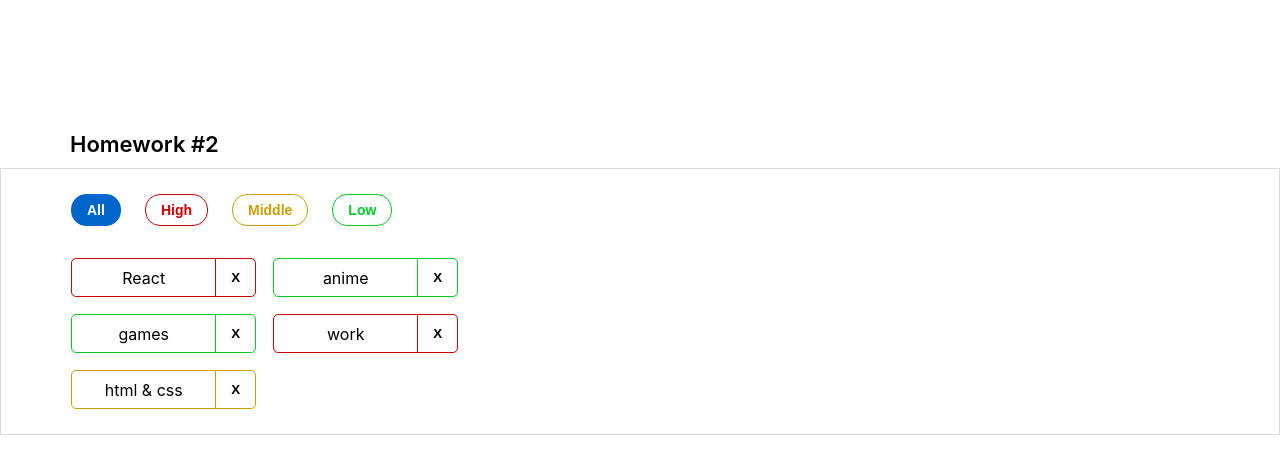
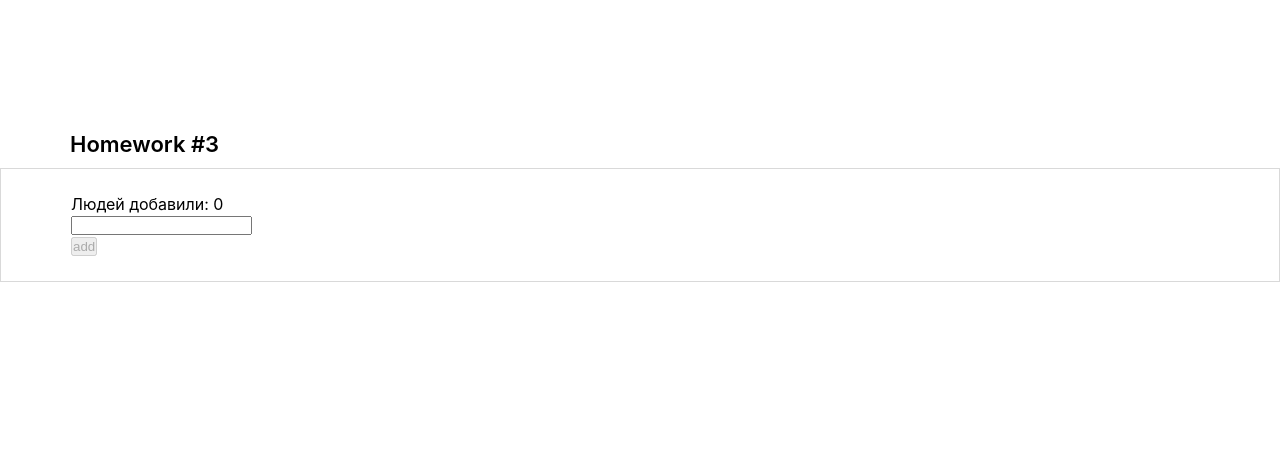
Before and after one commit to vetal1136/hws2-master, a React (Create React App) app: page / in a window 1280 px wide. Shown: the top 474 px of the page. Built offline with nearby package versions, Linux system fonts and the light colour scheme.

Commit message:
2 sprint 3 week 3 homework

```diff
--- a/package.json
+++ b/package.json
@@ -14,7 +14,7 @@
     "@types/node": "16.11.56",
     "@types/react": "18.0.17",
     "@types/react-dom": "18.0.6",
-    "@types/uuid": "8.3.4",
+    "@types/uuid": "^9.0.8",
     "axios": "0.27.2",
     "gh-pages": "4.0.0",
     "react": "18.2.0",
@@ -24,7 +24,7 @@
     "react-scripts": "5.0.1",
     "redux": "4.2.0",
     "typescript": "4.7.4",
-    "uuid": "9.0.0",
+    "uuid": "^9.0.1",
     "web-vitals": "2.1.4"
   },
   "scripts": {
--- a/src/s1-main/App.tsx
+++ b/src/s1-main/App.tsx
@@ -2,6 +2,7 @@ import React from 'react'
 import s from './App.module.css'
 import HW2 from "../s2-homeworks/hw02/HW2";
 import HW1 from '../s2-homeworks/hw01/HW1';
+import HW3 from "../s2-homeworks/hw03/HW3";
 
 
 function App() {
@@ -9,8 +10,8 @@ function App() {
         <div className={s.App}>
             {/*<HW1/>*/}
             {/*раскомментировать по ходу выполнения*/}
-            <HW2/>
-            {/*<HW3/>*/}
+            {/*<HW2/>*/}
+            <HW3/>
             {/*<HW4/>*/}
 
             {/*при выполнении дз 5 и более - закомментировать здесь дз 1-4, так как они есть внутри дз 5*/}
--- a/src/s2-homeworks/hw03/Greeting.tsx
+++ b/src/s2-homeworks/hw03/Greeting.tsx
@@ -2,14 +2,14 @@ import React, {ChangeEvent, KeyboardEvent} from 'react'
 import s from './Greeting.module.css'
 
 type GreetingPropsType = {
-    name: any // need to fix any
-    setNameCallback: any // need to fix any
-    addUser: any // need to fix any
-    onBlur: any // need to fix any
-    onEnter: any // need to fix any
-    error: any // need to fix any
-    totalUsers: any // need to fix any
-    lastUserName?: any // need to fix any
+    name: string // need to fix any
+    setNameCallback: (e: ChangeEvent<HTMLInputElement>) => void // need to fix any
+    addUser: () => void // need to fix any
+    onBlur: () => void // need to fix any
+    onEnter: (e: KeyboardEvent<HTMLInputElement>) => void // need to fix any
+    error: string // need to fix any
+    totalUsers: number // need to fix any
+    lastUserName?: string // need to fix any
 }
 
 // презентационная компонента (для верстальщика)
@@ -25,7 +25,7 @@ const Greeting: React.FC<GreetingPropsType> = (
         lastUserName,
     } // деструктуризация пропсов
 ) => {
-    const inputClass = s.errorInput // need to fix with (?:)
+    const inputClass = error ? s.errorInput : '' // need to fix with (?:)
 
     return (
         <div id={'hw3-form'} className={s.greetingForm}>
--- a/src/s2-homeworks/hw03/GreetingContainer.tsx
+++ b/src/s2-homeworks/hw03/GreetingContainer.tsx
@@ -3,18 +3,29 @@ import Greeting from './Greeting'
 import { UserType } from './HW3'
 
 type GreetingContainerPropsType = {
-    users: any // need to fix any
-    addUserCallback: any // need to fix any
+    users: UserType[] // need to fix any
+    addUserCallback: (name: string) => void // need to fix any
 }
 
-export const pureAddUser = (name: any, setError: any, setName: any, addUserCallback: any) => {
+export const pureAddUser = (name: string, setError: (error: string) => void, setName: (name: string) => void, addUserCallback: (name: string) => void) => {
+    if (name.trim() === '') {
+        setError('Ошибка! Введите имя!')
+        setName('')
+    } else {
+        addUserCallback(name.trim())
+        setName('')
+    }
     // если имя пустое - показать ошибку, иначе - добавить юзера и очистить инпут
 }
 
-export const pureOnBlur = (name: any, setError: any) => { // если имя пустое - показать ошибку
+export const pureOnBlur = (name: string, setError: (error: string) => void) => { // если имя пустое - показать ошибку
+    if (name.trim() === '') {
+        setError('Ошибка! Введите имя!')
+    }
 }
 
-export const pureOnEnter = (e: any, addUser: any) => { // если нажата кнопка Enter - добавить
+export const pureOnEnter = (e: KeyboardEvent<HTMLInputElement>, addUser: () => void) => { // если нажата кнопка Enter - добавить
+    if (e.code === 'Enter' || e.code === 'NumpadEnter') addUser()
 }
 
 // более простой и понятный для новичков
@@ -26,12 +37,11 @@ const GreetingContainer: React.FC<GreetingContainerPropsType> = ({
     addUserCallback,
 }) => {
     // деструктуризация пропсов
-    const [name, setName] = useState<any>('') // need to fix any
-    const [error, setError] = useState<any>('') // need to fix any
+    const [name, setName] = useState<string>('') // need to fix any
+    const [error, setError] = useState<string>('') // need to fix any
 
-    const setNameCallback = (e: any) => { // need to fix any
-        setName('some name') // need to fix
-
+    const setNameCallback = (e: ChangeEvent<HTMLInputElement>) => { // need to fix any
+        setName(e.currentTarget.value) // need to fix
         error && setError('')
     }
     const addUser = () => {
@@ -46,8 +56,8 @@ const GreetingContainer: React.FC<GreetingContainerPropsType> = ({
         pureOnEnter(e, addUser)
     }
 
-    const totalUsers = 0 // need to fix
-    const lastUserName = 'some name' // need to fix
+    const totalUsers = users.length // need to fix
+    const lastUserName = users.length ? users[users.length - 1].name : '' // need to fix
 
     return (
         <Greeting
--- a/src/s2-homeworks/hw03/HW3.tsx
+++ b/src/s2-homeworks/hw03/HW3.tsx
@@ -19,20 +19,19 @@ import GreetingContainer from './GreetingContainer'
 
 // types
 export type UserType = {
-    _id: any // need to fix any
-    name: any // need to fix any
+    _id: string // need to fix any
+    name: string // need to fix any
 }
 
-export const pureAddUserCallback = (name: any, setUsers: any, users: any) => { // need to fix any
-    const user = { // need to fix
-    }
+export const pureAddUserCallback = (name: string, setUsers: ([]) => void, users: UserType[]) => { // need to fix any
+    const user = {_id: v1(), name: name}
     setUsers([...users, user])
 }
 
 const HW3 = () => {
-    const [users, setUsers] = useState<any>([]) // need to fix any
+    const [users, setUsers] = useState<UserType[]>([]) // need to fix any
 
-    const addUserCallback = (name: any) => { // need to fix any
+    const addUserCallback = (name: string) => { // need to fix any
         pureAddUserCallback(name, setUsers, users)
     }
 
```
Also changed, not shown: 1 other file (tests, documents, lock files or other folders).
